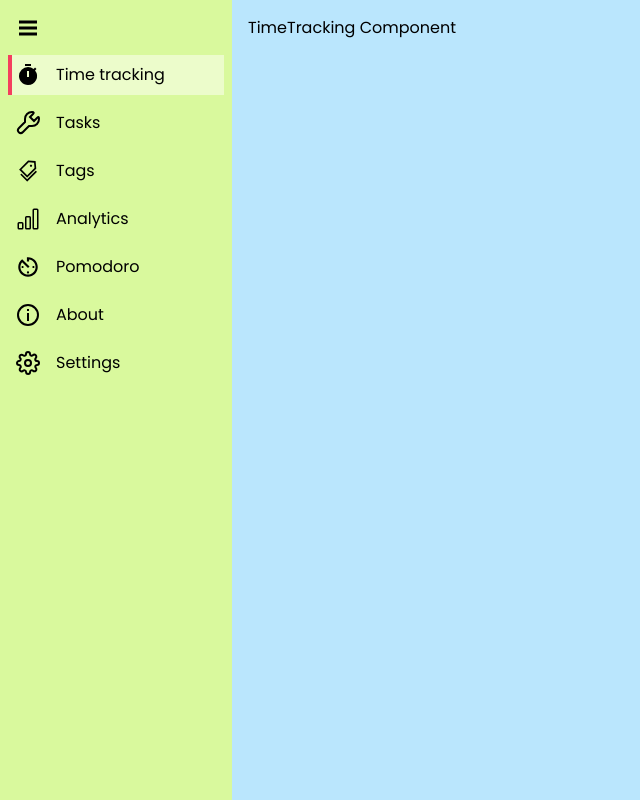
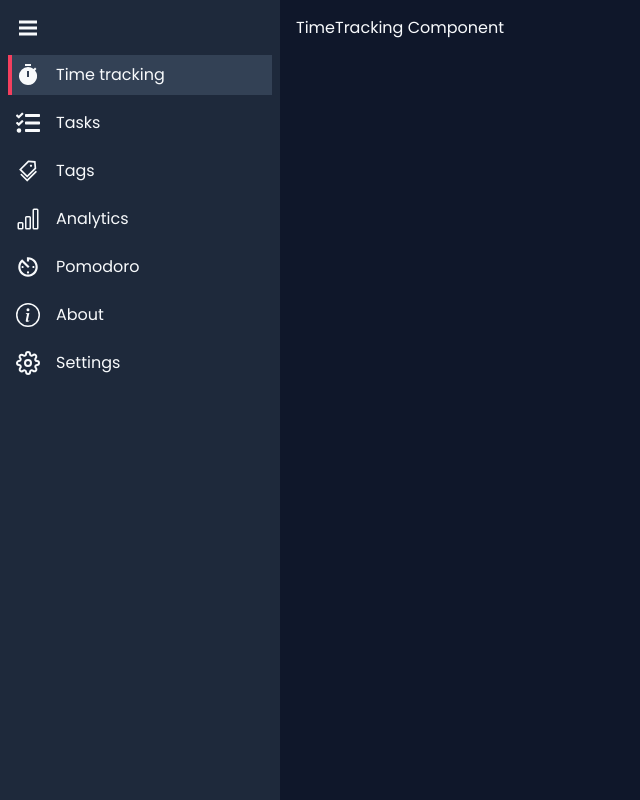
Before and after one commit to TunA-Kai/time-tracking-app, a React (Create React App) app: page /time_tracking in a window 1280 px wide. Shown: the whole page, without its empty margins (0-640 px from the left). Built offline with nearby package versions, Linux system fonts and the light colour scheme.

Commit message:
update app base color

```diff
--- a/src/App.tsx
+++ b/src/App.tsx
@@ -1,4 +1,4 @@
-import { BrowserRouter, Route, Routes } from 'react-router-dom'
+import { BrowserRouter, Navigate, Route, Routes } from 'react-router-dom'
 import { AppLayout } from './components'
 import { About, Analytics, Error, Pomodoro, Settings, Tags, Tasks, TimeTracking } from './pages'
 
@@ -7,7 +7,7 @@ function App() {
     <BrowserRouter>
       <Routes>
         <Route path='/' element={<AppLayout />}>
-          <Route index element={<TimeTracking />} />
+          <Route index element={<Navigate to='/time_tracking' />} />
           <Route path='time_tracking' element={<TimeTracking />} />
           <Route path='tasks' element={<Tasks />} />
           <Route path='tags' element={<Tags />} />
--- a/src/components/AppLayout.tsx
+++ b/src/components/AppLayout.tsx
@@ -5,11 +5,11 @@ interface AppLayoutProps {}
 
 function AppLayout({}: AppLayoutProps) {
   return (
-    <main className='flex h-screen w-screen'>
-      <div className='bg-lime-200 px-2 py-4'>
+    <main className='flex h-screen w-screen text-slate-50'>
+      <div className='bg-slate-800 px-2 py-4'>
         <SideBar />
       </div>
-      <div className='grow bg-sky-200 p-4'>
+      <div className='grow bg-slate-900 p-4'>
         <Outlet />
       </div>
     </main>
--- a/src/components/index.ts
+++ b/src/components/index.ts
@@ -1,4 +1,5 @@
 import AppLayout from './AppLayout'
+import PageTitle from './PageTitle'
 import SideBar from './sidebar/SideBar'
 
-export { AppLayout, SideBar }
+export { AppLayout, SideBar, PageTitle }
--- a/src/components/sidebar/SideBar.tsx
+++ b/src/components/sidebar/SideBar.tsx
@@ -17,13 +17,13 @@ function SideBar({}: SideBarProps) {
           key={id}
           to={to}
           className={({ isActive }) =>
-            `flex gap-4 border-l-4 p-2 pl-1 hover:bg-lime-100 ${
-              isActive ? 'border-rose-500 bg-lime-100' : 'border-transparent'
+            `flex gap-4 border-l-4 p-2 pl-1 hover:bg-slate-700 ${
+              isActive ? 'border-rose-500 bg-slate-700' : 'border-transparent'
             }`
           }
         >
           <Icon className='h-6 w-6' />
-          {open && <span className='hidden w-40 grow select-none lg:block'>{title}</span>}
+          {open && <span className='hidden w-52 grow select-none lg:block'>{title}</span>}
         </NavLink>
       ))}
     </nav>
--- a/src/utils/constants/navLinks.ts
+++ b/src/utils/constants/navLinks.ts
@@ -1,16 +1,16 @@
 import { AiOutlineTags } from 'react-icons/ai'
-import { BsBarChart } from 'react-icons/bs'
+import { BsBarChart, BsInfoCircle } from 'react-icons/bs'
+import { FaTasks } from 'react-icons/fa'
 import { FiSettings } from 'react-icons/fi'
-import { GrCircleInformation, GrConfigure } from 'react-icons/gr'
 import { IoMdTimer } from 'react-icons/io'
 import { MdTimer } from 'react-icons/md'
 
 export const navLinks = [
   { id: 1, Icon: MdTimer, title: 'Time tracking', to: '/time_tracking' },
-  { id: 2, Icon: GrConfigure, title: 'Tasks', to: '/tasks' },
+  { id: 2, Icon: FaTasks, title: 'Tasks', to: '/tasks' },
   { id: 3, Icon: AiOutlineTags, title: 'Tags', to: '/tags' },
   { id: 4, Icon: BsBarChart, title: 'Analytics', to: '/analytics' },
   { id: 5, Icon: IoMdTimer, title: 'Pomodoro', to: '/pomodoro' },
-  { id: 6, Icon: GrCircleInformation, title: 'About', to: '/about' },
+  { id: 6, Icon: BsInfoCircle, title: 'About', to: '/about' },
   { id: 7, Icon: FiSettings, title: 'Settings', to: '/settings' },
 ]
```
